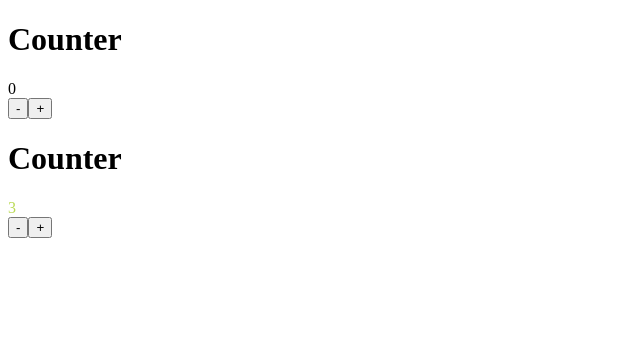
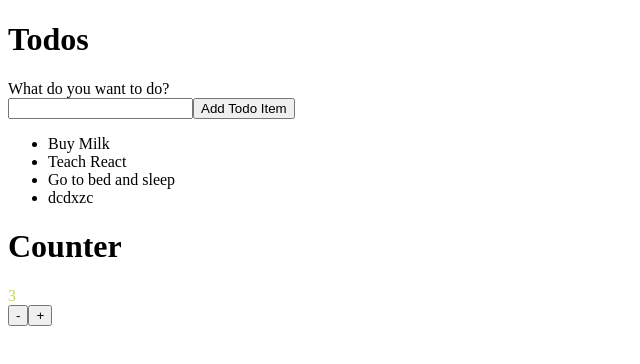
Before and after one commit to PaulNegoescu/web-complete-02, a React (Vite) app: page /todos in a window 1280 px wide. Shown: the top 364 px of the page, without its empty margins (0-640 px from the left). Built offline with nearby package versions, Linux system fonts and the light colour scheme; data requests are answered from the project's data file.

Commit message:
End of second react course - todos get and add

```diff
--- /dev/null
+++ b/db.json
@@ -0,0 +1,35 @@
+{
+  "users": [
+    {
+      "id": 1,
+      "email": "p@p.com",
+      "password": "sadasd"
+    }
+  ],
+  "todos": [
+    {
+      "id": 1,
+      "userId": 1,
+      "title": "Buy Milk",
+      "completed": false
+    },
+    {
+      "title": "Teach React",
+      "userId": 1,
+      "completed": false,
+      "id": 2
+    },
+    {
+      "title": "Go to bed and sleep",
+      "userId": 1,
+      "completed": false,
+      "id": 3
+    },
+    {
+      "title": "dcdxzc",
+      "userId": 1,
+      "completed": false,
+      "id": 4
+    }
+  ]
+}
--- a/package.json
+++ b/package.json
@@ -5,12 +5,15 @@
   "type": "module",
   "scripts": {
     "dev": "vite",
+    "server": "json-server-auth --watch db.json -r routes.json -p 3080",
     "build": "vite build",
     "lint": "eslint .",
     "preview": "vite preview"
   },
   "dependencies": {
     "clsx": "^2.1.1",
+    "json-server": "^0.17.4",
+    "json-server-auth": "^2.1.0",
     "react": "^19.1.0",
     "react-dom": "^19.1.0"
   },
--- /dev/null
+++ b/routes.json
@@ -0,0 +1,4 @@
+{
+  "/users*": "/600/users$1",
+  "/boardgames*": "/664/boardgames$1"
+}
--- a/src/App.jsx
+++ b/src/App.jsx
@@ -1,9 +1,10 @@
 import { Counter } from "./features/Counter/Counter";
+import { TodoList } from "./features/Todos/TodoList";
 
 export function App() {
   return (
     <>
-      <Counter />
+      <TodoList />
       <Counter initialCount={3} diff={5} />
     </>
   );
--- /dev/null
+++ b/src/features/Todos/TodoList.jsx
@@ -0,0 +1,75 @@
+import { useEffect, useState } from 'react';
+
+export function TodoList() {
+  const [todos, setTodos] = useState(null);
+
+  useEffect(() => {
+    fetch('http://localhost:3080/todos')
+      .then((res) => res.json())
+      .then((data) => setTodos(data));
+  }, []);
+
+  function handleAddTodo(e) {
+    e.preventDefault();
+
+    const data = new FormData(e.target);
+    const newTodo = {
+      title: data.get('title'),
+      userId: 1,
+      completed: false,
+    };
+
+    fetch('http://localhost:3080/todos', {
+      method: 'POST',
+      body: JSON.stringify(newTodo),
+      headers: {
+        'Content-Type': 'application/json',
+      },
+    });
+  }
+
+  // if(!todos) {
+  //   return <strong>Loading ...</strong>;
+  // }
+
+  return (
+    <>
+      <h1>Todos</h1>
+      <form onSubmit={handleAddTodo}>
+        <label htmlFor="title">What do you want to do?</label>
+        <div>
+          <input type="text" name="title" id="title" />
+          <button type="submit">Add Todo Item</button>
+        </div>
+      </form>
+      {!todos && <strong>Loading ...</strong>}
+      <ul>
+        {todos && todos.map((todo) => <li key={todo.id}>{todo.title}</li>)}
+      </ul>
+    </>
+  );
+}
+
+/**
+ * RESTful Web Services / APIs
+ *
+ * Endpoint/Resource: /users, /todos, /movies, /parts, /restaurants, /recipes
+ * Request (Method HTTP)
+ *
+ * Create - POST
+ *    /todos     -> created a new entity of the resource type (we need to send it the entity (object) as the body of the request)
+ * Read/Retrieve - GET
+ *    /todos     -> full list of todos (array of objects)
+ *    /todos/:id -> one entity of the resource type (object) that has the id ":id"
+ * Update - PUT / PATCH
+ *    /todos/:id -> will update the entity with the id ":id" (PUT is idempotent === need to send through the complete entity so that it will be replaced in the DB, PATCH is not, we can send through only part of the entity which needs to be updated)
+ * Delete
+ *    /todos/:id -> will delete the entity
+ *
+ * Response (response codes)
+ * 1XX - Informational
+ * 2XX - Success (200 OK, 201 CREATED)
+ * 3XX - Redirect (301 Temporary, 302 Permanent, 304 Not Modified)
+ * 4XX - Client Errors (404 Not Found, 401 Unauthorized, 403 Not Allowed, 400 Bad Request, 405 Method not Allowed, 418 I'm a teapot)
+ * 5XX - Server Errors (500 Internal Server Error, 502 Bad Gateway)
+ */
```
Also changed, not shown: src/features/Counter/Counter.jsx (+11 -0 lines), 1 other file (tests, documents, lock files or other folders).
